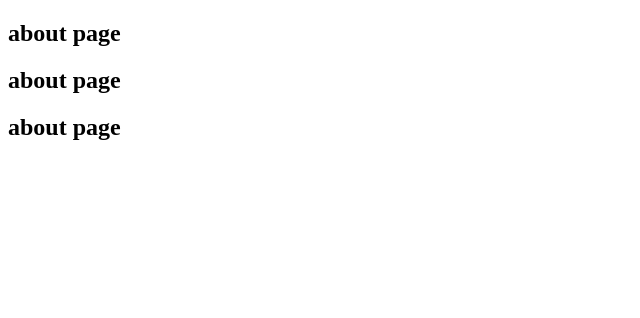
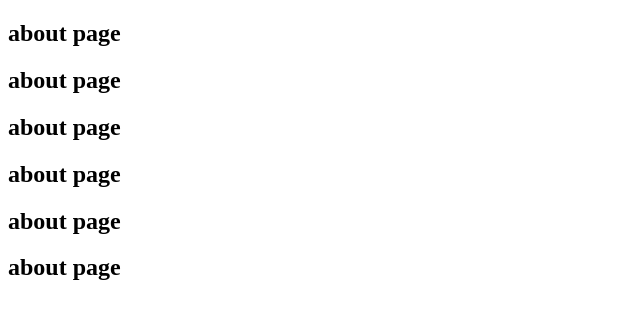
Before and after one commit to Sarunyamk/test, a website: page codecamp/git/about.html in a window 1280 px wide. Shown: the whole page, without its empty margins (0-640 px from the left). Drawn offline with Linux system fonts and the light colour scheme.

Commit message:
On branch main 	modified:   codecamp/git/about.html

```diff
--- a/codecamp/git/about.html
+++ b/codecamp/git/about.html
@@ -9,5 +9,8 @@
     <h2>about page</h2>
     <h2>about page</h2>
     <h2>about page</h2>
+    <h2>about page</h2>
+    <h2>about page</h2>
+    <h2>about page</h2>
 </body>
 </html>
```
